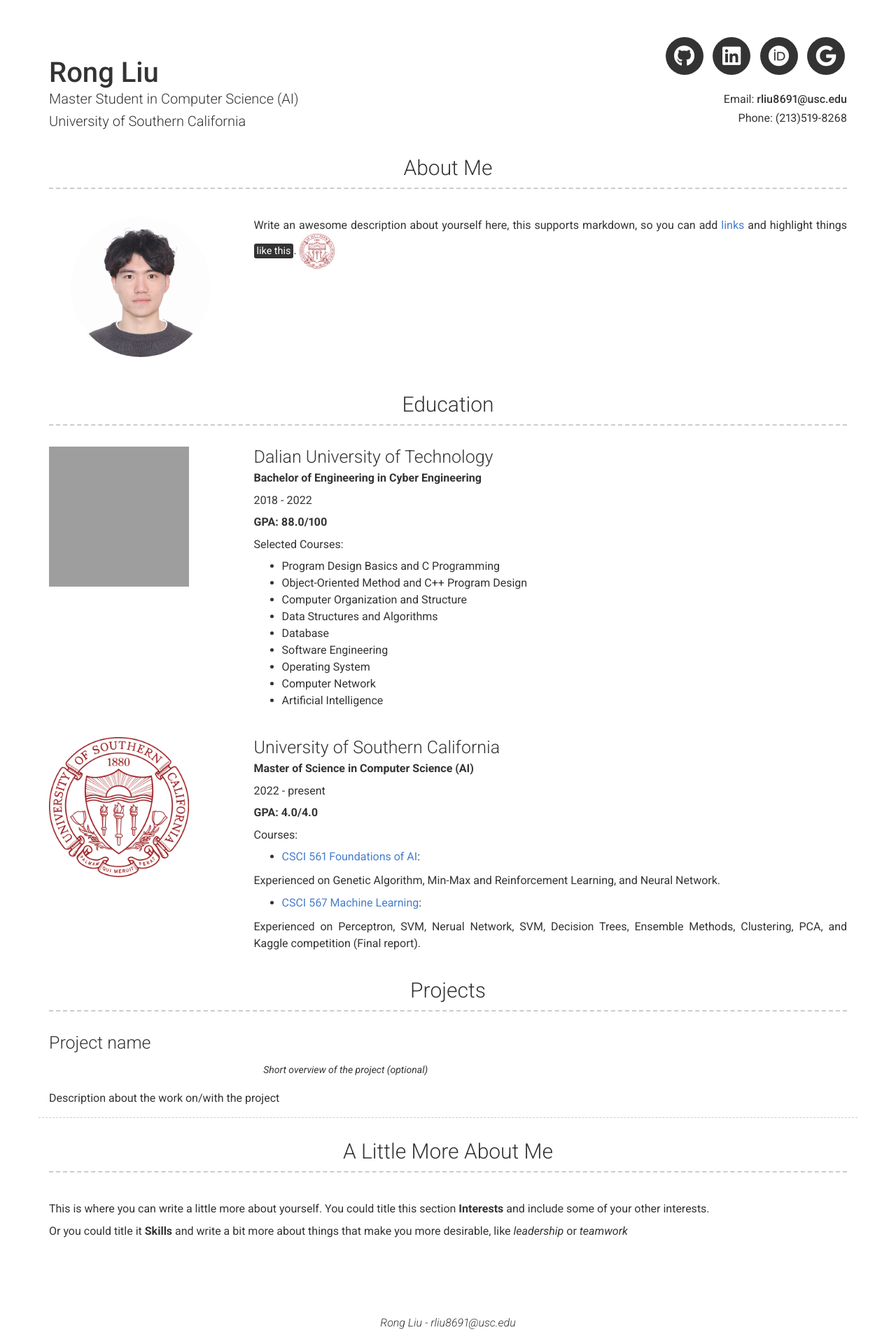
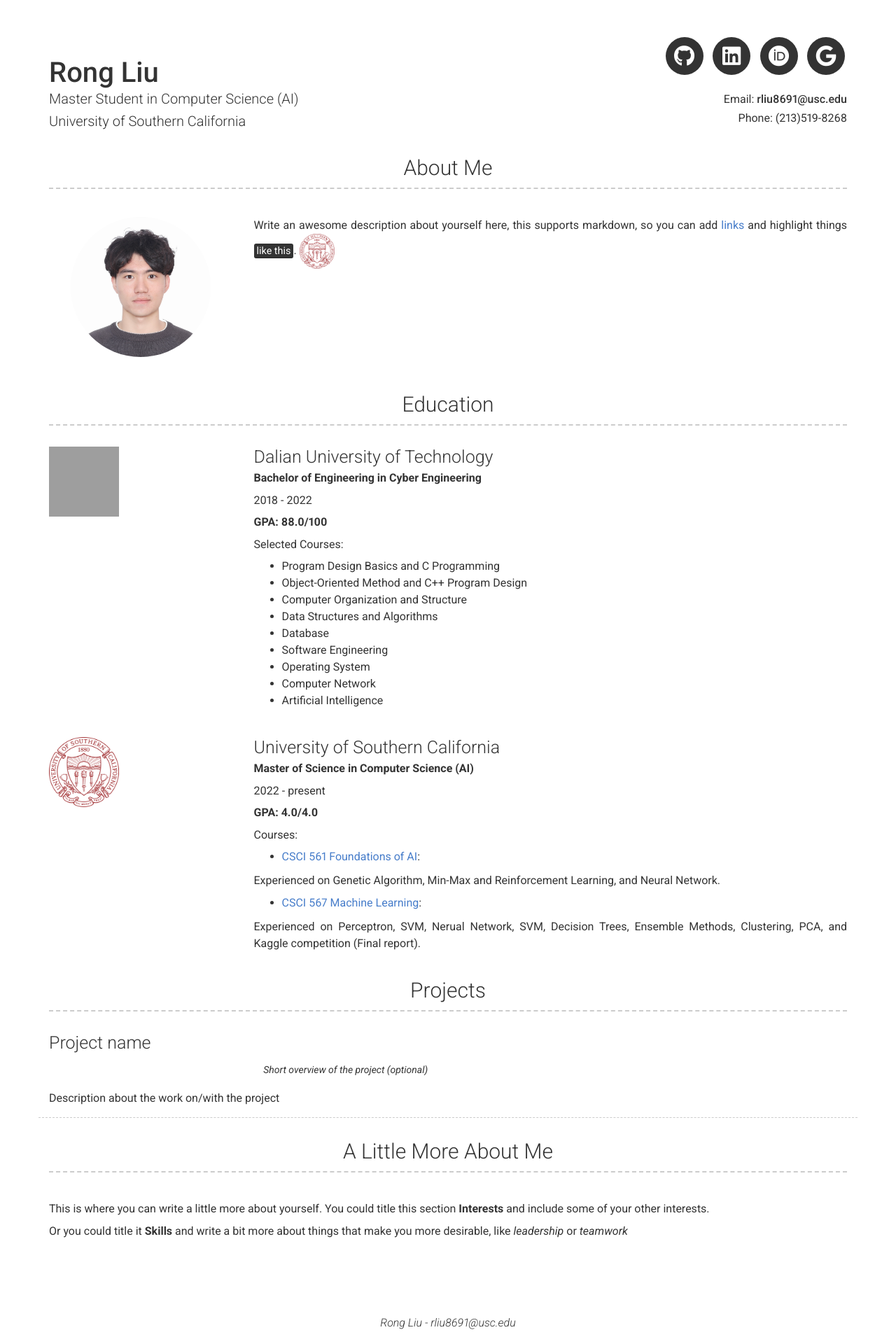
Before and after one commit to RongLiu-Leo/rongliu-leo.github.io, a Jekyll site: the page built from index.md, in a window 1280 px wide. Shown: the whole page at 70% size. Built offline with Jekyll 4.4.1, drawn with Linux system fonts in a browser that asks for light colours; nearby versions of some CDN libraries; grey boxes are pictures that could not be loaded.

Commit message:
Update section-list.html

```diff
--- a/_includes/section-list.html
+++ b/_includes/section-list.html
@@ -4,7 +4,7 @@
       {%- if item.seal -%}
       <div class="col-xs-12 col-sm-4 col-md-3 no-print">
         <!-- <span class="profile-img" style="background-image: url({{ item.about_profile_image | relative_url }})"></span> -->
-        <img   width="200px" height="200px" src="{{item.seal}}"/>
+        <img   width="100px" height="100px" src="{{item.seal}}"/>
 
       </div>
       {%- endif -%}
```
